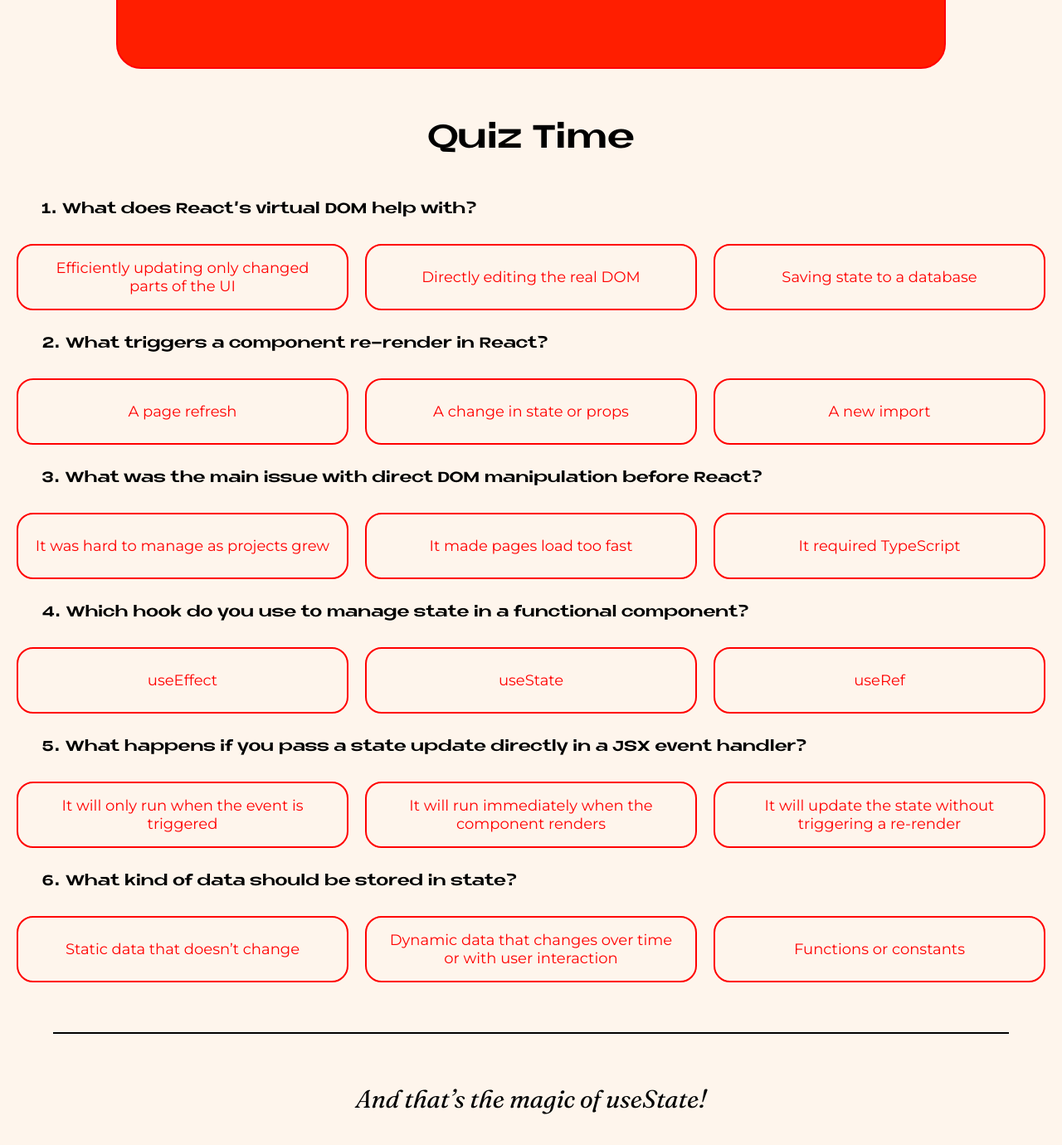
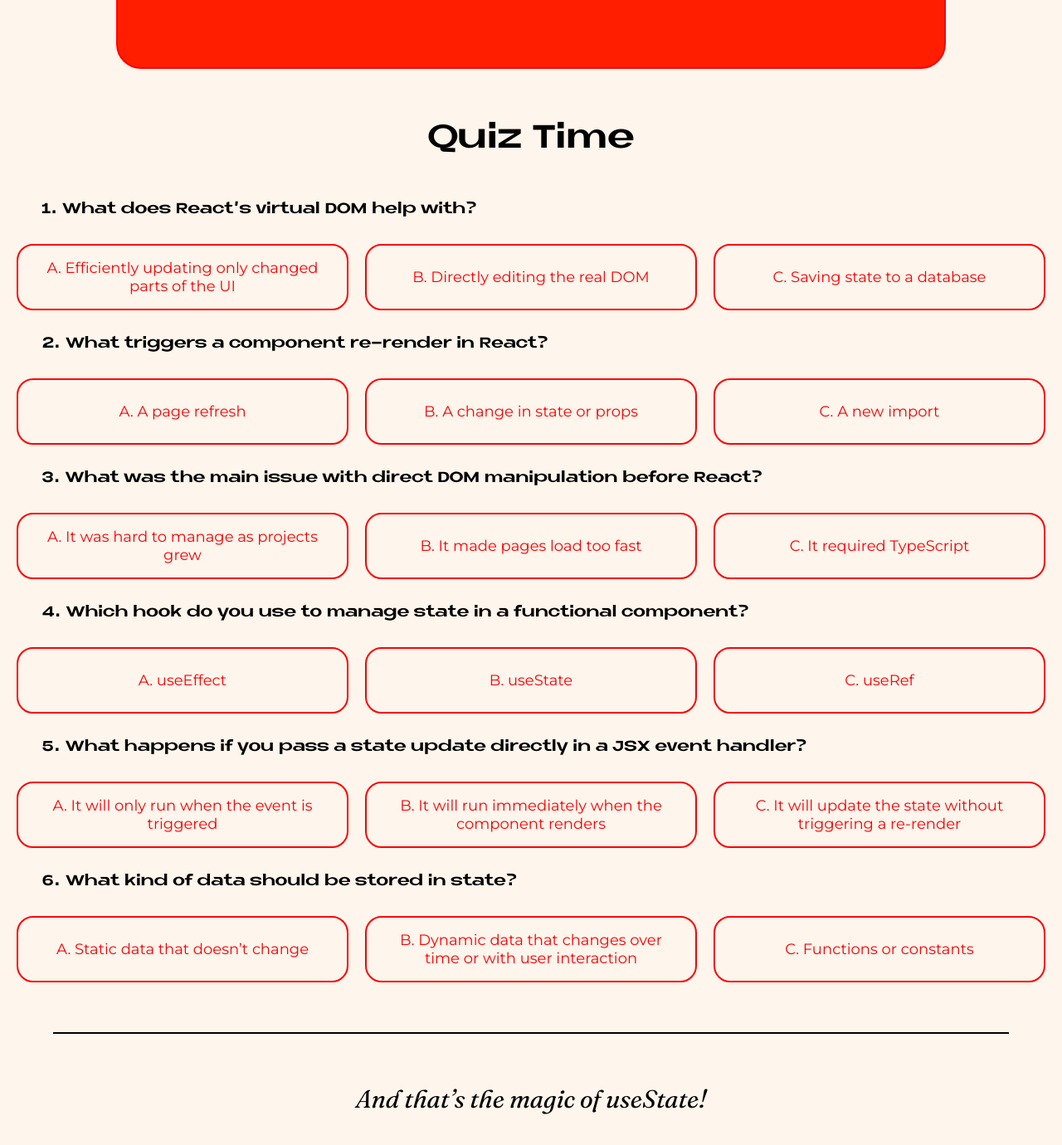
Before and after one commit to ccyoung22/StateOfIt, a React (Vite) app: page / in a window 1280 px wide. Shown: the part 5132-6512 px from the top of the page at 83% size. Built offline with nearby package versions, Linux system fonts and the light colour scheme.

Commit message:
Quiz fixed

```diff
--- a/src/Card6/Card6.jsx
+++ b/src/Card6/Card6.jsx
@@ -9,49 +9,53 @@ const Quiz = () => {
     {
       question: "1. What does React’s virtual DOM help with?",
       options: [
-        "Efficiently updating only changed parts of the UI",
-        "Directly editing the real DOM",
-        "Saving state to a database",
+        "A. Efficiently updating only changed parts of the UI",
+        "B. Directly editing the real DOM",
+        "C. Saving state to a database",
       ],
       correctAnswer: "A",
     },
     {
       question: "2. What triggers a component re-render in React?",
-      options: ["A page refresh", "A change in state or props", "A new import"],
+      options: [
+        "A. A page refresh",
+        "B. A change in state or props",
+        "C. A new import",
+      ],
       correctAnswer: "B",
     },
     {
       question:
         "3. What was the main issue with direct DOM manipulation before React?",
       options: [
-        "It was hard to manage as projects grew",
-        "It made pages load too fast",
-        "It required TypeScript",
+        "A. It was hard to manage as projects grew",
+        "B. It made pages load too fast",
+        "C. It required TypeScript",
       ],
       correctAnswer: "A",
     },
     {
       question:
         "4. Which hook do you use to manage state in a functional component?",
-      options: ["useEffect", "useState", "useRef"],
+      options: ["A. useEffect", "B. useState", "C. useRef"],
       correctAnswer: "B",
     },
     {
       question:
         "5. What happens if you pass a state update directly in a JSX event handler?",
       options: [
-        "It will only run when the event is triggered",
-        "It will run immediately when the component renders",
-        "It will update the state without triggering a re-render",
+        "A. It will only run when the event is triggered",
+        "B. It will run immediately when the component renders",
+        "C. It will update the state without triggering a re-render",
       ],
       correctAnswer: "B",
     },
     {
       question: "6. What kind of data should be stored in state?",
       options: [
-        "Static data that doesn’t change",
-        "Dynamic data that changes over time or with user interaction",
-        "Functions or constants",
+        "A. Static data that doesn’t change",
+        "B. Dynamic data that changes over time or with user interaction",
+        "C. Functions or constants",
       ],
       correctAnswer: "B",
     },
```
